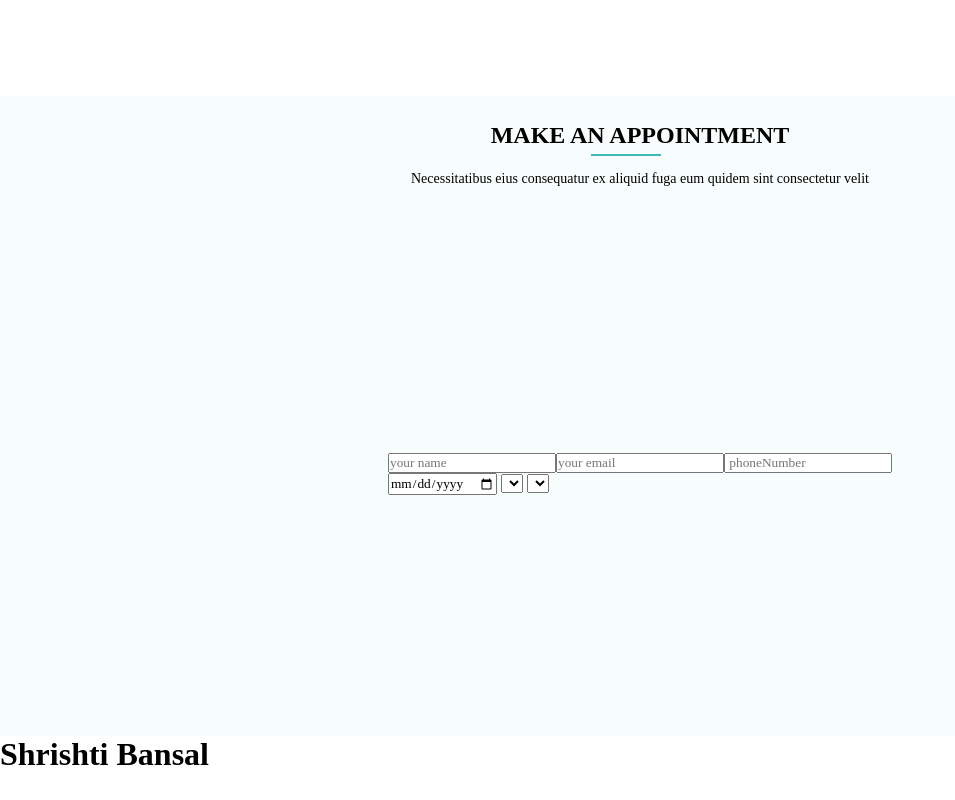
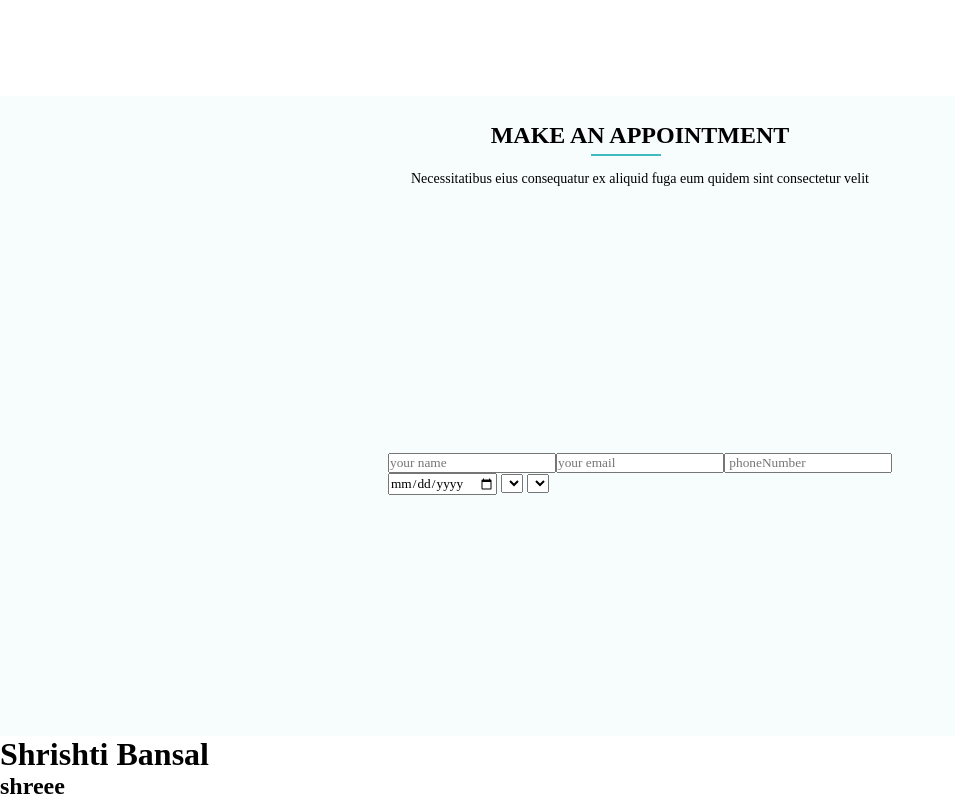
Before and after one commit to TechShri027/hospital-web-site-clone, a plain HTML site: page index.html in a window 1280 px wide. Shown: the part 3888-4688 px from the top of the page, without its empty margins (0-955 px from the left). Before the commit the page ends 4661 px from the top, so only its background shows below. Drawn offline with nearby package versions, Linux system fonts and the light colour scheme.

Commit message:
update done

```diff
--- a/index.html
+++ b/index.html
@@ -360,6 +360,7 @@
 
      <div>
         <h1>Shrishti Bansal</h1>
+        <h2>shreee</h2>
      </div>
 </body>
 </html>
```
